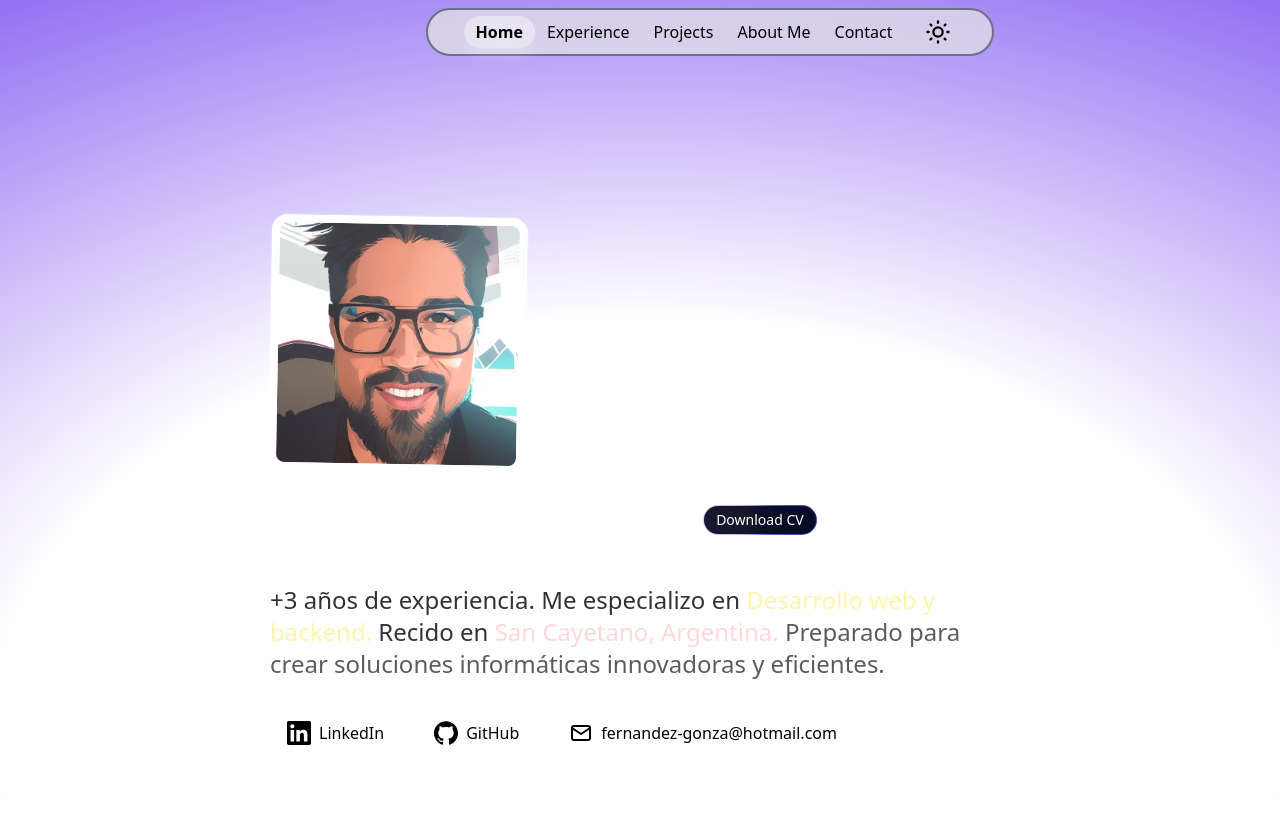
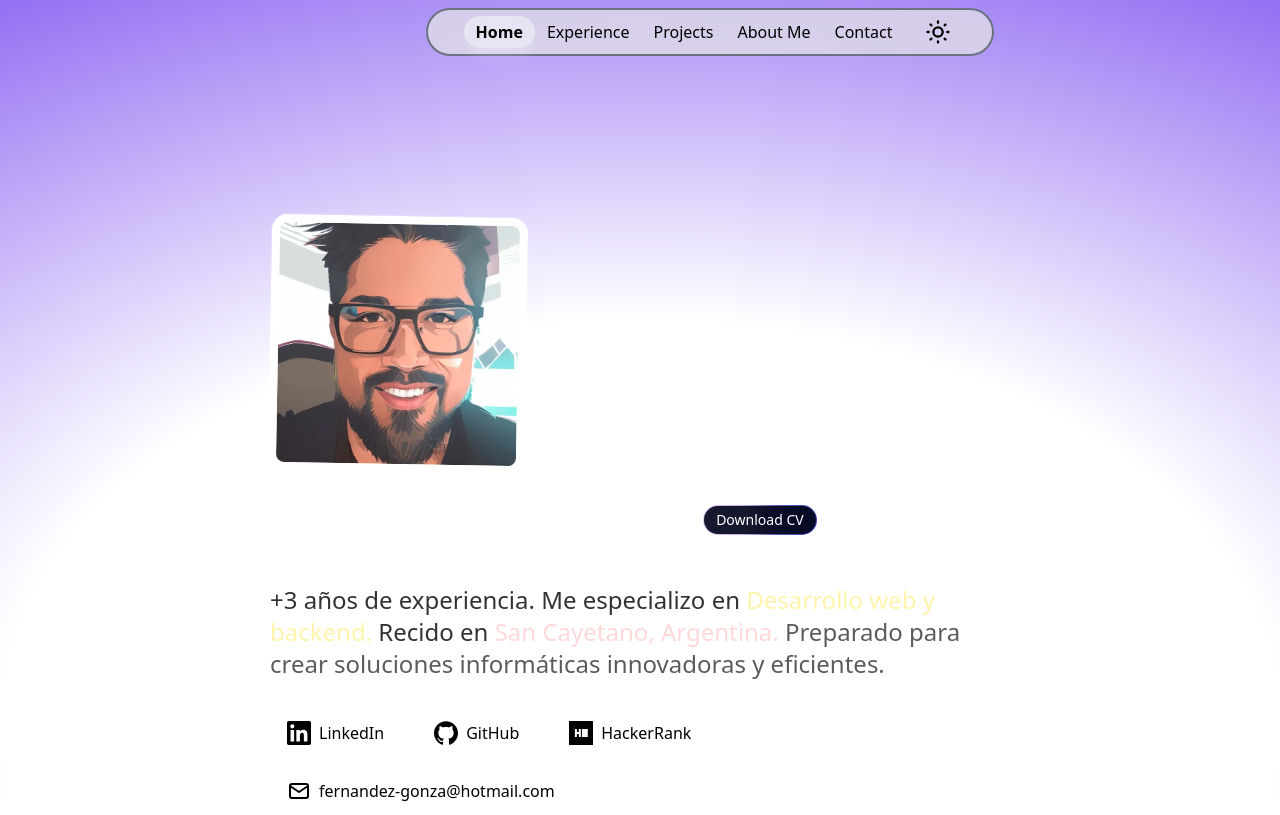
Before and after one commit to CharlyGon/Portfolio-Web, an Astro site: page / in a window 1280 px wide. Shown: the top 815 px of the page. Built offline with nearby package versions, Linux system fonts and the light colour scheme; Astro itself is replaced by a stand-in of ours.

Commit message:
add:icon HackerRank

```diff
--- /dev/null
+++ b/src/components/icons/HackerRank.astro
@@ -0,0 +1,11 @@
+<svg
+    {...Astro.props}
+    width="256"
+    height="256"
+    viewBox="0 0 225 225"
+    xmlns="http://www.w3.org/2000/svg"
+    fill="currentColor"
+><path
+        d="M0 112.5V225h225V0H0zm73.8-23.3l.3 13.8H92V75h19v75H92v-28H74.1l-.3 13.7-.3 13.8-9.2.3-9.3.3V74.9l9.3.3 9.2.3zm102.3 23.3v37l-27.6.3-27.5.2V75l27.5.2 27.6.3z"
+    ></path>
+</svg>
--- a/src/pages/index.astro
+++ b/src/pages/index.astro
@@ -15,6 +15,7 @@ import AboutMe from "../components/AboutMe.astro";
 import FormContact from "../components/FormContact.astro";
 import AddressIcon from "../components/icons/Address.astro";
 import Scripts from "@/components/Scripts.astro";
+import HackerRank from "@/components/icons/HackerRank.astro";
 ---
 
 <Layout title="Gonzalo Fernández." description="Desarrollador web y backend.">
@@ -26,7 +27,7 @@ import Scripts from "@/components/Scripts.astro";
 				src="/projects/gonzalo.webp"
 				alt="gonzalo photo"
 				class="order-1 object-cover w-64 h-full p-1 bg-white md:order-2 rotate-1 lg:p-2 lg:w-64 aspect-square rounded-2xl dark:bg-yellow-500/5 ring-1 ring-white/20 mb-6"
-        		style="object-position: 50% 50%"
+				style="object-position: 50% 50%"
 			/>
 
 			<h1
@@ -46,8 +47,7 @@ import Scripts from "@/components/Scripts.astro";
 			<h2 class="text-xl lg:text-2xl opacity-80 tex-wrap max-w[700px]">
 				<span>+3 años de experiencia.</span>
 				Me especializo en
-				<span class="text-yellow-200/90"
-					>Desarrollo web y backend.</span
+				<span class="text-yellow-200/90">Desarrollo web y backend.</span
 				>
 				Recido en
 				<span class="text-red-200/90">San Cayetano, Argentina.</span>
@@ -68,6 +68,13 @@ import Scripts from "@/components/Scripts.astro";
 					<GitHubIcon class="size-4 md:size-6" />
 					GitHub
 				</SocialPill>
+
+				<SocialPill
+					href="https://www.hackerrank.com/profile/GonzaloFernandez"
+				>
+					<HackerRank class="size-4 md:size-6" />
+					HackerRank
+				</SocialPill>
 				<SocialPill
 					id="emailLink"
 					href="mailto:fernandez-gonza@hotmail.com"
@@ -75,7 +82,9 @@ import Scripts from "@/components/Scripts.astro";
 					<Scripts />
 					<MailIcon class="size-4 md:size-6" />
 					fernandez-gonza@hotmail.com
-					<span id="copyMessage" class="hidden text-violet-500">Copied</span>
+					<span id="copyMessage" class="hidden text-violet-500"
+						>Copied</span
+					>
 				</SocialPill>
 			</nav>
 		</SectionConteiner>
```
